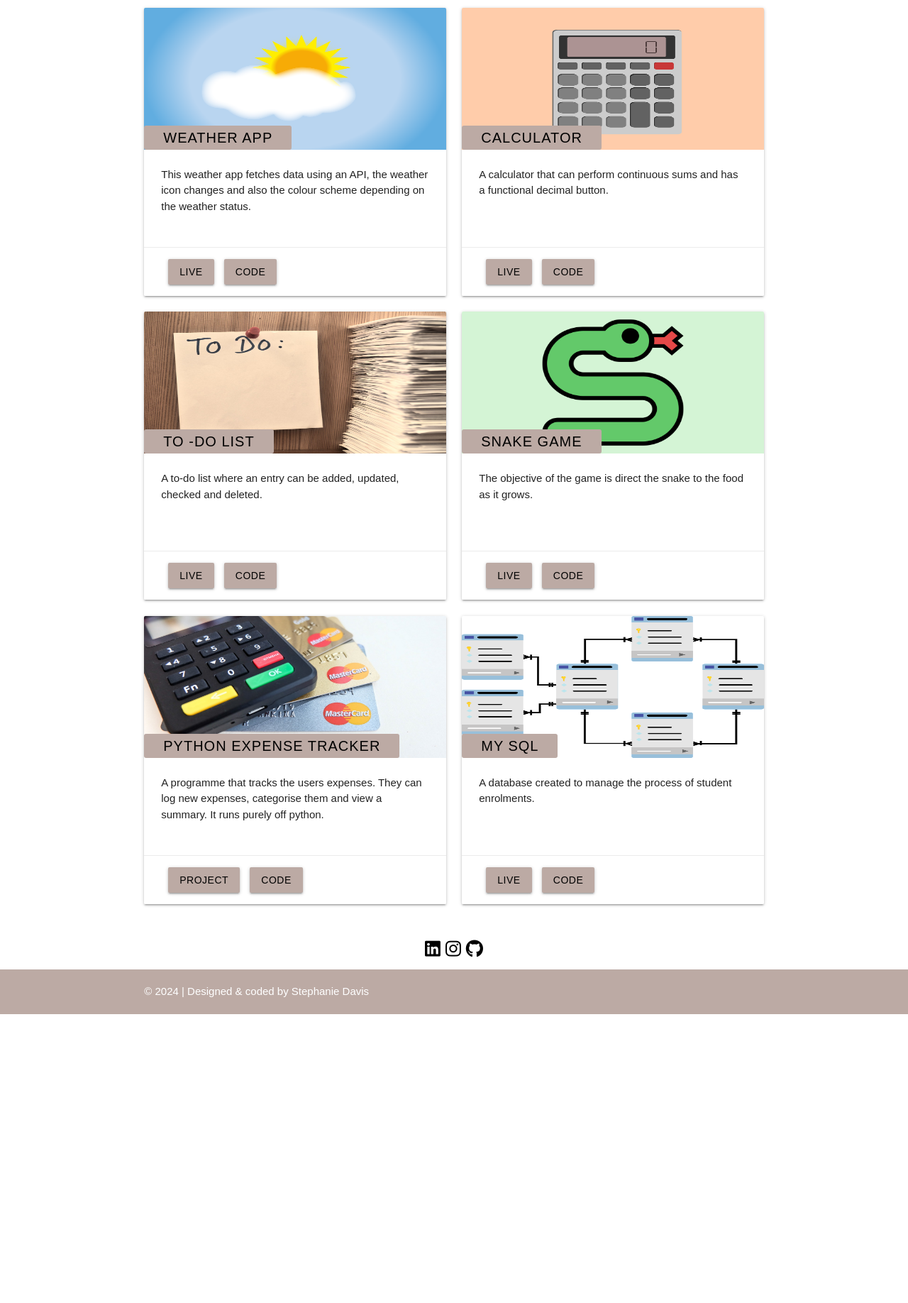
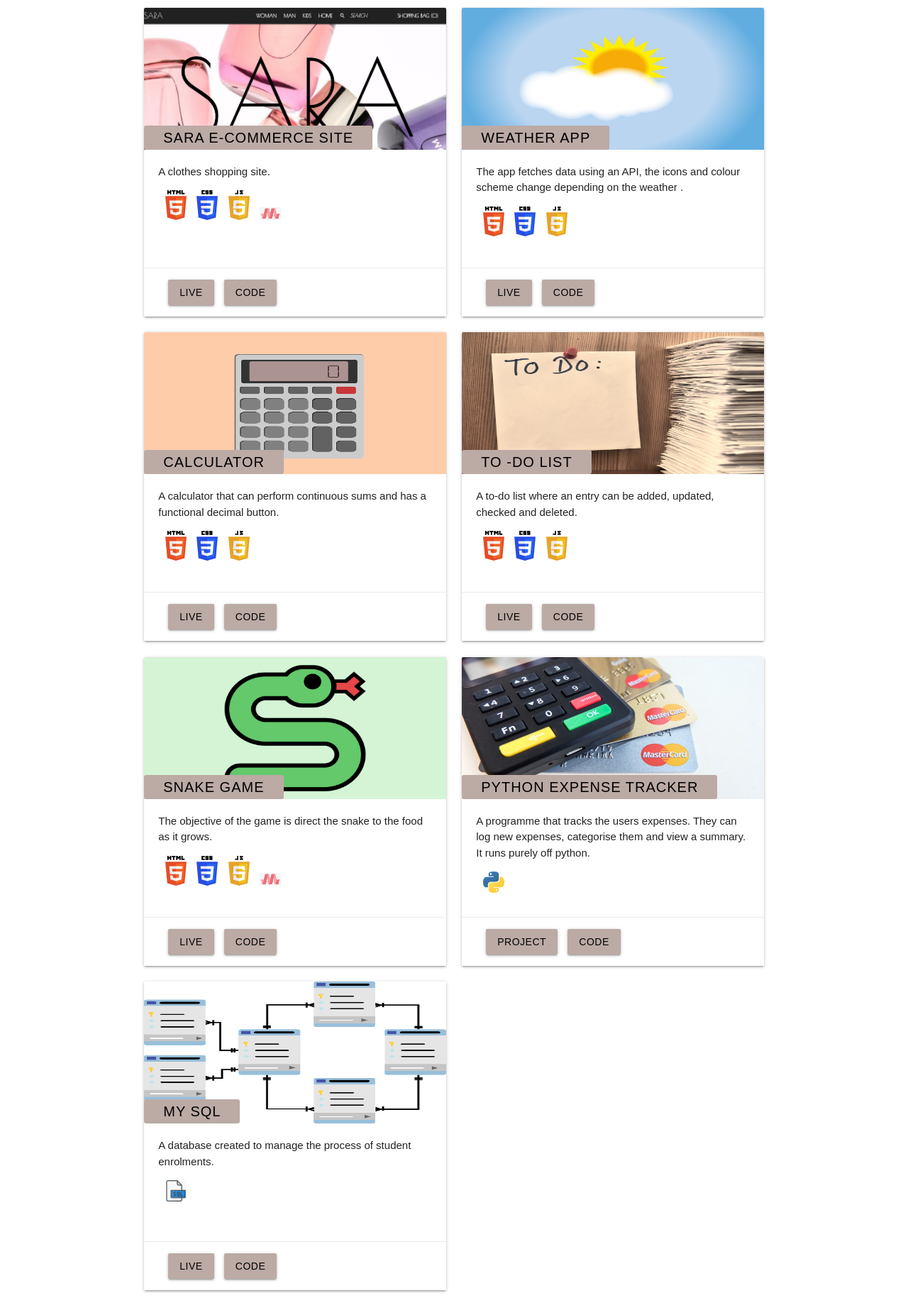
Before and after one commit to Stephanie97892/My_portfolio, a plain HTML site: page my_projects.html in a window 1280 px wide. Shown: the part 172-2008 px from the top of the page at 71% size. Before the commit the page ends 1601 px from the top, so only its background shows below. Drawn offline with nearby package versions, Linux system fonts and the light colour scheme.

Commit message:
added another project

```diff
--- a/my_projects.html
+++ b/my_projects.html
@@ -58,21 +58,27 @@
           <!--! ===========================! POSSIBLE PROJECTS TO BE ADDED  =====================================-->
 
             <!-- Ecommerce page  -->
-            <!-- <div class="col s12 m6">
+            <div class="col s12 m6">
               <div class="card">
                 <div class="card-image">
-                  <img src="/Assets/headsets-1971383_1280.jpg" alt="headset" class="projects_img" >
-                  <span class="card-title">Music library</span>
+                  <img src="assets/sara e-commerce.jpg" alt="headset" class="projects_img" >
+                  <span class="card-title">Sara e-commerce site</span>
                 </div>
                 <div class="card-content">
-                  <p>This application allows the user to plays songs .</p>
+                  <p>A clothes shopping site.</p>
+                  <div class="techs">
+                    <img src="assets/html.svg" alt="html" class="logos">
+                    <img src="assets/css.svg" alt="css" class="logos">
+                    <img src="assets/javascript.svg" alt="javascript" class="logos">
+                    <img src="assets/materialize-css-logo.png" alt="material-logo" class="logos">
+                  </div>
                 </div>
                 <div class="card-action black-text">
-                <a href="#"  target="_blank"class="waves-effect waves-light btn #bcaaa4 brown lighten-3 black-text btn waves-effect custom-width">Live</a>
-                <a href="#"  target="_blank"class="waves-effect waves-light btn #bcaaa4 brown lighten-3 black-text btn waves-effect custom-width">Code</a>
+                <a href="https://stephanie97892.github.io/e-commerce_site_sara/"  target="_blank"class="waves-effect waves-light btn #bcaaa4 brown lighten-3 black-text btn waves-effect custom-width">Live</a>
+                <a href="https://github.com/Stephanie97892/e-commerce_site_sara.git"  target="_blank"class="waves-effect waves-light btn #bcaaa4 brown lighten-3 black-text btn waves-effect custom-width">Code</a>
                 </div>
               </div>
-            </div> -->
+            </div>
 
             <!-- Family tree -->
             <!-- <div class="col s12 m6">
@@ -101,7 +107,12 @@
                     <span class="card-title">Weather app</span>
                   </div>
                   <div class="card-content">
-                    <p> This weather app fetches data using an API, the weather icon changes and also the colour scheme depending on the weather status. </p>
+                    <p> The app fetches data using an API, the icons and colour scheme change depending on the weather . </p>
+                    <div class="techs">
+                      <img src="assets/html.svg" alt="html" class="logos">
+                      <img src="assets/css.svg" alt="css" class="logos">
+                      <img src="assets/javascript.svg" alt="javascript" class="logos">
+                    </div>
                   </div>
                   <div class="card-action black-text">
                   <a href="https://stephanie97892.github.io/Weather-application/" target="_blank" class="waves-effect waves-light btn #bcaaa4 brown lighten-3 black-text btn waves-effect">Live</a>
@@ -121,8 +132,13 @@
                   </div>
                   <div class="card-content">
                     <p> A calculator that can perform continuous sums and has a functional decimal button.
+                    </p>
+                    <div class="techs">
+                      <img src="assets/html.svg" alt="html" class="logos">
+                      <img src="assets/css.svg" alt="css" class="logos">
+                      <img src="assets/javascript.svg" alt="javascript" class="logos">
 
-                    </p>
+                    </div>
                   </div>
                   <div class="card-action black-text">
                   <a href="https://stephanie97892.github.io/Javascript-calculator/" target="_blank" class="waves-effect waves-light btn #bcaaa4 brown lighten-3 black-text btn waves-effect">Live</a>
@@ -140,6 +156,12 @@
                   </div>
                   <div class="card-content">
                     <p>A to-do list where an entry can be added, updated, checked and deleted. </p>
+                    <div class="techs">
+                      <img src="assets/html.svg" alt="html" class="logos">
+                      <img src="assets/css.svg" alt="css" class="logos">
+                      <img src="assets/javascript.svg" alt="javascript" class="logos">
+                    </div>
+
                   </div>
                   <div class="card-action black-text">
                   <a href="https://stephanie97892.github.io/To-do-list/"  target="_blank"class="waves-effect waves-light btn #bcaaa4 brown lighten-3 black-text btn waves-effect">Live</a>
@@ -152,11 +174,17 @@
               <div class="col s12 m6">
                 <div class="card">
                   <div class="card-image">
-                    <img src="assets/snake game.png" alt="headset" class="projects_img" >
+                    <img src="assets/snake game.png" alt="snake game" class="projects_img" >
                     <span class="card-title">Snake game</span>
                   </div>
                   <div class="card-content">
                     <p>The objective of the game is direct the snake to the food as it grows. </p>
+                    <div class="techs">
+                      <img src="assets/html.svg" alt="html" class="logos">
+                      <img src="assets/css.svg" alt="css" class="logos">
+                      <img src="assets/javascript.svg" alt="javascript" class="logos">
+                      <img src="assets/materialize-css-logo.png" alt="material-logo" class="logos">
+                    </div>
                   </div>
                   <div class="card-action black-text">
                   <a href="https://stephanie97892.github.io/snake-game/"  target="_blank" class="waves-effect waves-light btn #bcaaa4 brown lighten-3 black-text btn waves-effect">Live</a>
@@ -169,12 +197,15 @@
               <div class="col s12 m6">
                 <div class="card">
                   <div class="card-image">
-                    <img src="assets/banking-4896672_1280.jpg" alt="headset" class="projects_img" >
+                    <img src="assets/banking-4896672_1280.jpg" alt="banking image" class="projects_img" >
                     <span class="card-title">Python expense tracker </span>
                   </div>
                   <div class="card-content">
                     <p> A programme that tracks the users expenses. They can log new expenses, categorise them and view a summary. It runs purely off python.
                     </p>
+                    <div class="techs">
+                      <img src="assets/python.svg" alt="html" class="logos">
+                      </div>
                   </div>
                   <div class="card-action black-text">
                     <a href="https://stephanie97892.github.io/Python_project_expense-tracker/" target="_blank" class="waves-effect waves-light btn #bcaaa4 brown lighten-3 black-text btn waves-effect">project</a>
@@ -189,13 +220,15 @@
               <div class="col s12 m6">
                 <div class="card">
                   <div class="card-image">
-                    <img src="assets/database-schema-1895779_1280.png" alt="headset" class="projects_img" >
+                    <img src="assets/database-schema-1895779_1280.png" alt="database" class="projects_img" >
                     <span class="card-title">My SQL</span>
                   </div>
                   <div class="card-content">
                     <p> A database created to manage the process of student enrolments.
-
                     </p>
+                    <div class="techs">
+                      <img src="assets/Sql.png" alt="html" class="logos">
+                    </div>
                   </div>
                   <div class="card-action black-text">
                   <a href="https://stephanie97892.github.io/SQL-Student-Enrolment-System/" target="_blank" class="waves-effect waves-light btn #bcaaa4 brown lighten-3 black-text btn waves-effect">Live</a>
--- a/style.css
+++ b/style.css
@@ -30,13 +30,34 @@ img {
     height: auto;
 }
 
+/* SWIRL DESIGN */
+/* .swirl_design{
+    position: absolute;
+    top: 0;
+    left: 100%;
+    top:%;
+    transform: translateX(-50%);
+    opacity: 0.25;
+    height: 200px;
+    z-index: 0;
+    pointer-events: none;
+    overflow-y: hidden;
+
+
+} */
+
+
 
 /* LANDING PAGE NAME  */
 
+
+.name_text{
+    text-align: center;
+}
+
 .my_name {
-    display: inline-flex; /* Allows wrapping but keeps the spans in line */
-    flex-wrap: wrap; /* Enables wrapping to the next line */
-    justify-content: center;
+    display: inline-flex;
+
 
 }
 
@@ -44,21 +65,21 @@ img {
 
 
 .my_name span {
-    font-size: 20px;
     color: rgb(0, 0, 0);
     font-weight: bold;
     opacity: 0;
-    animation: drop 0.8s ease-out forwards; /* Easing adjusted for smooth landing */
-    font-size: 90px;
+    animation: drop 0.8s ease-out forwards; /* smooth landing */
+    font-size: 60px;
     text-transform: uppercase;
+
 }
 
 .my_name span:nth-child(2) {
-    animation-delay: 0.3s; /* Slight delay for sequential landing */
+    animation-delay: 0.3s; /* Slight delay */
 }
 
 .my_name span:nth-child(3) {
-    animation-delay: 0.6s; /* Slight delay for sequential landing */
+    animation-delay: 0.6s;
 }
 
 @keyframes drop {
@@ -84,7 +105,7 @@ img {
 
 @media only screen and (max-width: 600px) {
     .my_name span {
-        font-size: 60px; /* Adjust font size for smaller screens if needed */
+        font-size: 50px; /* Adjust font size for smaller screens if needed */
     }
 }
 
@@ -135,8 +156,17 @@ html, body {
 .container {
     padding: 0;
     margin: 0 auto;
-    align-items: center;    /*  centers text on landing page  */
-}
+    align-items: center;
+    /*  centers text on landing page  */
+
+    /* for swirl image */
+    position: relative;
+    z-index: 1;
+    overflow:visible;
+
+
+
+ }
 
 .page-footer {
     margin-top: auto; /* Pushes the footer to the bottom */
@@ -179,7 +209,7 @@ html, body {
 .card{
     display: flex;
     flex-direction: column;
-    height: 406px; /* card sizes */
+    height: 435px; /* card sizes */
     /* transition: box-shadow 0.3s ease-in-out, transform 0.3s ease-in-out; */
 
 }
@@ -189,6 +219,10 @@ html, body {
     transform: scale(1.01); /* Slightly enlarges on hover */
 }
 
+
+.card .card-content{
+    padding: 20px 20px 5px 20px;
+}
 
 .card-action {
     margin-top: auto; /* Pushes buttons to the bottom */
@@ -208,6 +242,11 @@ html, body {
 
 .projects_img{
     height: 200px;
+}
+
+.techs img{
+    width: 30px;
+    margin-top: 15px;
 }
 
 .btn {
@@ -232,7 +271,7 @@ html, body {
 
 .logos{
     width: 50px;
-    margin-left: 20px;
+    margin-left: 10px;
 }
 
 .interests{
```
Also changed, not shown: about_me.html (+1 -0 lines), index.html (+2 -0 lines), assets/materialize-css-logo.png (added), assets/sara e-commerce.jpg (added), assets/swirl-33304_1280.png (added).
